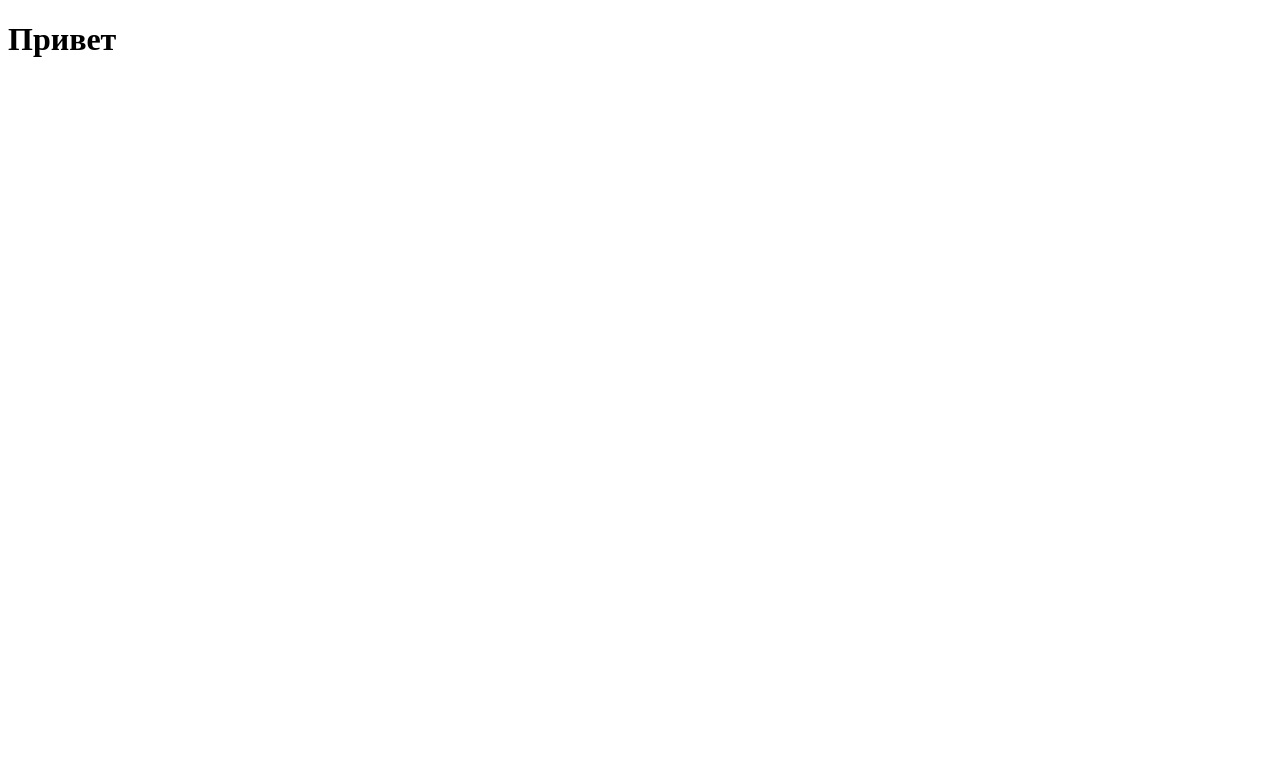
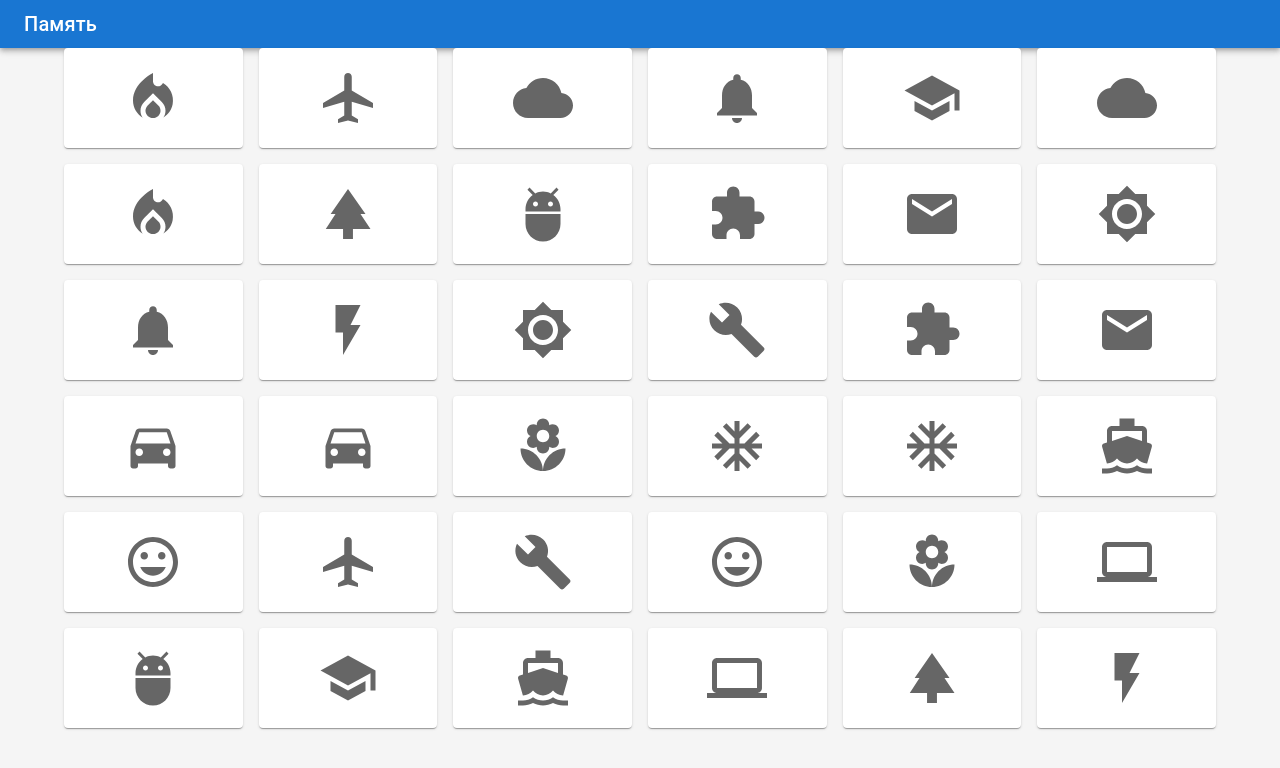
Before and after one commit to youriy/react-game, a React (Create React App) app: page / in a window 1280 px wide. Shown: the top 768 px of the page. Built offline with nearby package versions, Linux system fonts and the light colour scheme.

Commit message:
add items

```diff
--- a/package.json
+++ b/package.json
@@ -3,6 +3,7 @@
   "version": "0.1.0",
   "private": true,
   "dependencies": {
+    "@emotion/styled": "^11.3.0",
     "@mui/icons-material": "^5.0.1",
     "@mui/material": "^5.0.1",
     "@mui/styles": "^5.0.1",
--- a/src/app.jsx
+++ b/src/app.jsx
@@ -1,6 +1,7 @@
 import React from 'react';
 import ReactDOM from 'react-dom';
 import Game from './components/Game.jsx'
+import './sass/main.scss'
 
 ReactDOM.render(
     <React.StrictMode>
--- /dev/null
+++ b/src/components/DenseAppBar.jsx
@@ -0,0 +1,19 @@
+import * as React from 'react';
+import AppBar from '@mui/material/AppBar';
+import Box from '@mui/material/Box';
+import Toolbar from '@mui/material/Toolbar';
+import Typography from '@mui/material/Typography';
+
+export default function DenseAppBar() {
+    return (
+        <Box sx={{ flexGrow: 1 }}>
+            <AppBar position="static">
+                <Toolbar variant="dense">
+                    <Typography variant="h6" color="inherit" component="div">
+                        Память
+                    </Typography>
+                </Toolbar>
+            </AppBar>
+        </Box>
+    );
+}
--- a/src/components/Game.jsx
+++ b/src/components/Game.jsx
@@ -1,8 +1,30 @@
 import React from 'react';
+import DenseAppBar from './DenseAppBar.jsx'
+import CssBaseline from '@mui/material/CssBaseline';
+import Box from '@mui/material/Box';
+import Container from '@mui/material/Container';
+import { makeStyles } from "@mui/styles";
+import GameArea from "./GameArea.jsx";
+
+const useStyles = makeStyles((theme) => ({
+    box: {
+        display: "flex",
+        justifyContent: "center",
+    },
+}));
 
 export default function Game() {
+    const classes = useStyles();
 
     return (
-      <h1>Привет</h1>
+        <div>
+            <DenseAppBar/>
+            <CssBaseline />
+            <Container fixed>
+                <Box className={classes.box}>
+                    <GameArea/>
+                </Box>
+            </Container>
+        </div>
     );
 }
--- /dev/null
+++ b/src/components/GameArea.jsx
@@ -0,0 +1,94 @@
+import React from 'react';
+import { styled } from '@mui/material/styles';
+import Paper from '@mui/material/Paper';
+import Grid from '@mui/material/Grid';
+import AcUnitIcon from '@mui/icons-material/AcUnit';
+import AdbIcon from '@mui/icons-material/Adb';
+import AirplanemodeActiveIcon from '@mui/icons-material/AirplanemodeActive';
+import Brightness7Icon from '@mui/icons-material/Brightness7';
+import BuildIcon from '@mui/icons-material/Build';
+import CloudIcon from '@mui/icons-material/Cloud';
+import ComputerIcon from '@mui/icons-material/Computer';
+import DirectionsCarIcon from '@mui/icons-material/DirectionsCar';
+import DirectionsBoatIcon from '@mui/icons-material/DirectionsBoat';
+import ExtensionIcon from '@mui/icons-material/Extension';
+import FlashOnIcon from '@mui/icons-material/FlashOn';
+import LocalFireDepartmentIcon from '@mui/icons-material/LocalFireDepartment';
+import LocalFloristIcon from '@mui/icons-material/LocalFlorist';
+import LocalPostOfficeIcon from '@mui/icons-material/LocalPostOffice';
+import MoodIcon from '@mui/icons-material/Mood';
+import NotificationsIcon from '@mui/icons-material/Notifications';
+import ParkIcon from '@mui/icons-material/Park';
+import SchoolIcon from '@mui/icons-material/School';
+
+
+const Item = styled(Paper)(({ theme }) => ({
+    ...theme.typography.body2,
+    padding: theme.spacing(1),
+    display: "flex",
+    alignItems: "center",
+    height: 100,
+    justifyContent: "center",
+    color: theme.palette.text.secondary,
+}));
+
+const nps = [
+    { id: 0, type: 1, icon: <AcUnitIcon sx={{ fontSize: 60 }}/>},
+    { id: 1, type: 1, icon: <AcUnitIcon sx={{ fontSize: 60 }}/>},
+    { id: 2, type: 2, icon: <AdbIcon sx={{ fontSize: 60 }}/>},
+    { id: 3, type: 2, icon: <AdbIcon sx={{ fontSize: 60 }}/>},
+    { id: 4, type: 3, icon: <AirplanemodeActiveIcon sx={{ fontSize: 60 }}/>},
+    { id: 5, type: 3, icon: <AirplanemodeActiveIcon sx={{ fontSize: 60 }}/>},
+    { id: 6, type: 4, icon: <Brightness7Icon sx={{ fontSize: 60 }}/>},
+    { id: 7, type: 4, icon: <Brightness7Icon sx={{ fontSize: 60 }}/>},
+    { id: 8, type: 5, icon: <BuildIcon sx={{ fontSize: 60 }}/>},
+    { id: 9, type: 5, icon: <BuildIcon sx={{ fontSize: 60 }}/>},
+    { id: 10, type: 6, icon: <CloudIcon sx={{ fontSize: 60 }}/>},
+    { id: 11, type: 6, icon: <CloudIcon sx={{ fontSize: 60 }}/>},
+    { id: 12, type: 7, icon: <ComputerIcon sx={{ fontSize: 60 }}/>},
+    { id: 13, type: 7, icon: <ComputerIcon sx={{ fontSize: 60 }}/>},
+    { id: 14, type: 8, icon: <DirectionsCarIcon sx={{ fontSize: 60 }}/>},
+    { id: 15, type: 8, icon: <DirectionsCarIcon sx={{ fontSize: 60 }}/>},
+    { id: 16, type: 9, icon: <DirectionsBoatIcon sx={{ fontSize: 60 }}/>},
+    { id: 17, type: 9, icon: <DirectionsBoatIcon sx={{ fontSize: 60 }}/>},
+    { id: 18, type: 10, icon: <ExtensionIcon sx={{ fontSize: 60 }}/>},
+    { id: 19, type: 10, icon: <ExtensionIcon sx={{ fontSize: 60 }}/>},
+    { id: 20, type: 11, icon: <FlashOnIcon sx={{ fontSize: 60 }}/>},
+    { id: 21, type: 11, icon: <FlashOnIcon sx={{ fontSize: 60 }}/>},
+    { id: 22, type: 12, icon: <LocalFireDepartmentIcon sx={{ fontSize: 60 }}/>},
+    { id: 23, type: 12, icon: <LocalFireDepartmentIcon sx={{ fontSize: 60 }}/>},
+    { id: 24, type: 13, icon: <LocalFloristIcon sx={{ fontSize: 60 }}/>},
+    { id: 25, type: 13, icon: <LocalFloristIcon sx={{ fontSize: 60 }}/>},
+    { id: 26, type: 14, icon: <LocalPostOfficeIcon sx={{ fontSize: 60 }}/>},
+    { id: 27, type: 14, icon: <LocalPostOfficeIcon sx={{ fontSize: 60 }}/>},
+    { id: 28, type: 15, icon: <MoodIcon sx={{ fontSize: 60 }}/>},
+    { id: 29, type: 15, icon: <MoodIcon sx={{ fontSize: 60 }}/>},
+    { id: 30, type: 16, icon: <NotificationsIcon sx={{ fontSize: 60 }}/>},
+    { id: 31, type: 16, icon: <NotificationsIcon sx={{ fontSize: 60 }}/>},
+    { id: 32, type: 17, icon: <ParkIcon sx={{ fontSize: 60 }}/>},
+    { id: 33, type: 17, icon: <ParkIcon sx={{ fontSize: 60 }}/>},
+    { id: 34, type: 18, icon: <SchoolIcon sx={{ fontSize: 60 }}/>},
+    { id: 35, type: 18, icon: <SchoolIcon sx={{ fontSize: 60 }}/>},
+];
+
+export default function GameArea() {
+
+    function shuffle(array) {
+        for (let i = array.length - 1; i > 0; i--) {
+            let j = Math.floor(Math.random() * (i + 1));
+            [array[i], array[j]] = [array[j], array[i]];
+        }
+
+        return array;
+    }
+
+    return (
+        <Grid container spacing={2}>
+            {shuffle(nps).map((it) =>
+                    <Grid item xs={2}>
+                        <Item>{it.icon}</Item>
+                    </Grid>
+                )}
+        </Grid>
+    );
+}
--- /dev/null
+++ b/src/sass/main.scss
@@ -0,0 +1,4 @@
+body {
+  margin: 0!important;
+  background-color: whitesmoke!important;
+}
```
Also changed, not shown: 1 other file (tests, documents, lock files or other folders).
